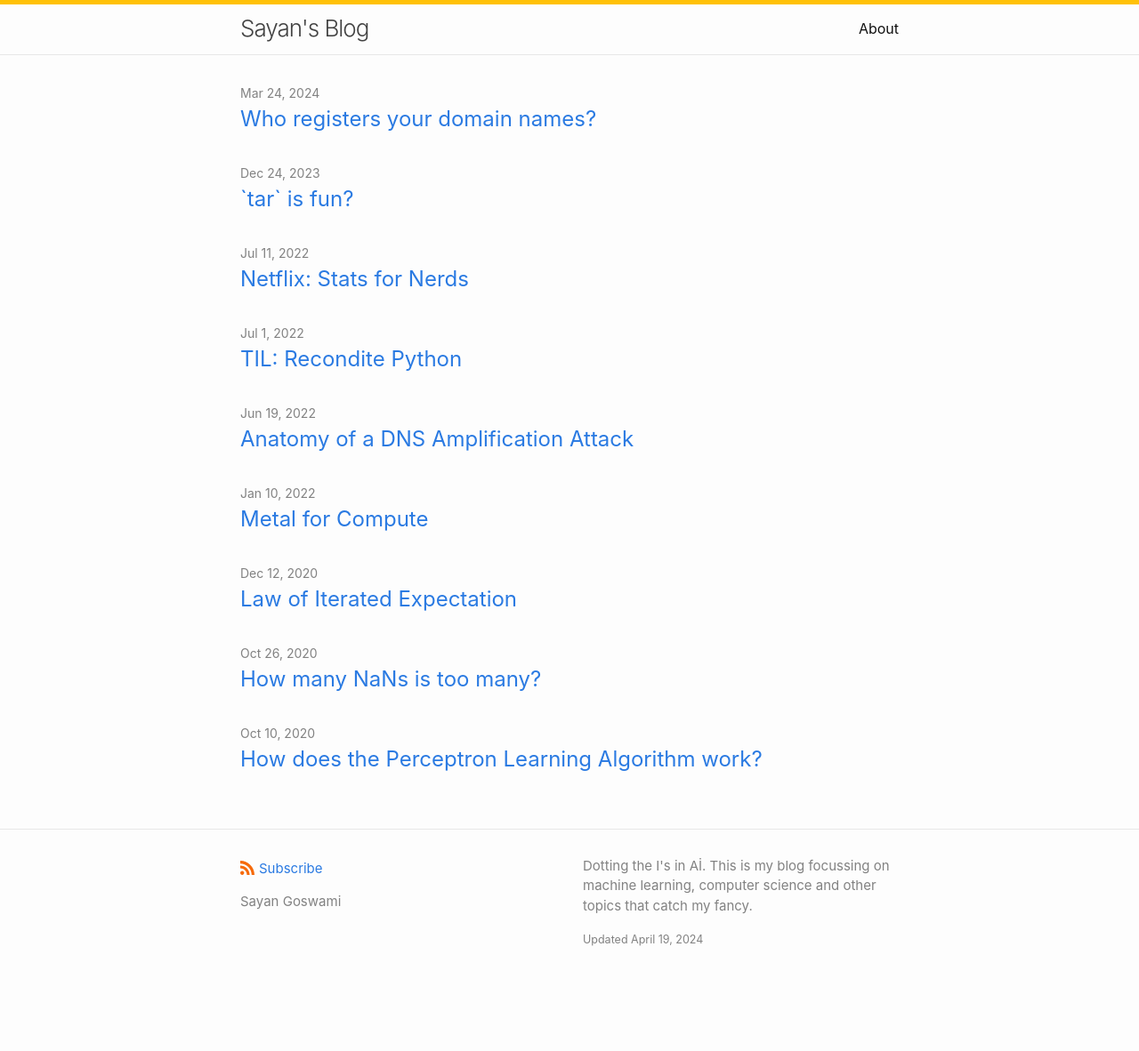
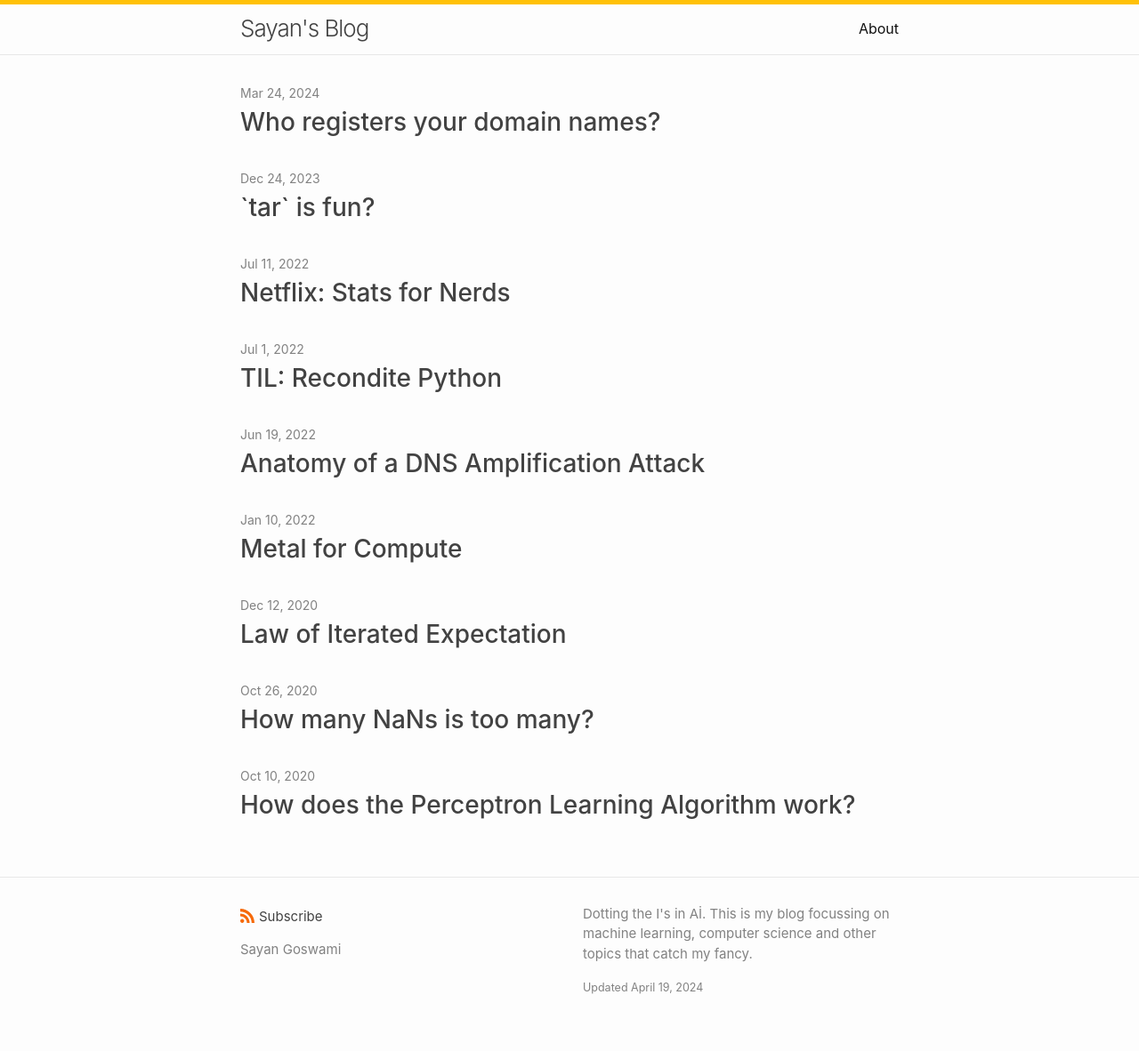
Before and after one commit to say4n/blog, a Jekyll site: the page built from index.md, in a window 1280 px wide. Shown: the whole page at 89% size. Built offline with Jekyll 4.4.1, drawn with Linux system fonts in a browser that asks for light colours; before the commit the page ends 1128 px from its top, so only the background shows below that.

Commit message:
update colors

```diff
--- a/_sass/minima/_base.scss
+++ b/_sass/minima/_base.scss
@@ -151,7 +151,6 @@ a {
 
   &:hover {
     color: $link-hover-color;
-    text-decoration: underline;
   }
 
   .social-media-list &:hover {
--- a/_sass/minima/_layout.scss
+++ b/_sass/minima/_layout.scss
@@ -231,7 +231,8 @@
 
 .post-link {
   display: block;
-  @include relative-font-size(1.5);
+  font-weight: 500;
+  @include relative-font-size(1.75);
 }
 
 
@@ -248,6 +249,7 @@
   @include relative-font-size(2.625);
   letter-spacing: -1px;
   line-height: 1.15;
+  font-weight: 500;
 
   @media screen and (min-width: $on-large) {
     @include relative-font-size(2.625);
--- a/_sass/minima/skins/classic.scss
+++ b/_sass/minima/skins/classic.scss
@@ -10,9 +10,9 @@ $text-color:            #111111 !default;
 $background-color:      #fdfdfd !default;
 $code-background-color: #eeeeff !default;
 
-$link-base-color:       #2a7ae2 !default;
-$link-visited-color:    darken($link-base-color, 15%) !default;
-$link-hover-color:      $text-color !default;
+$link-base-color:       $brand-color-dark !default;
+$link-visited-color:    lighten($link-base-color, 15%) !default;
+$link-hover-color:      $link-base-color !default;
 
 $border-color-01:       $brand-color-light !default;
 $border-color-02:       lighten($brand-color, 35%) !default;
```
Also changed, not shown: Gemfile.lock.
